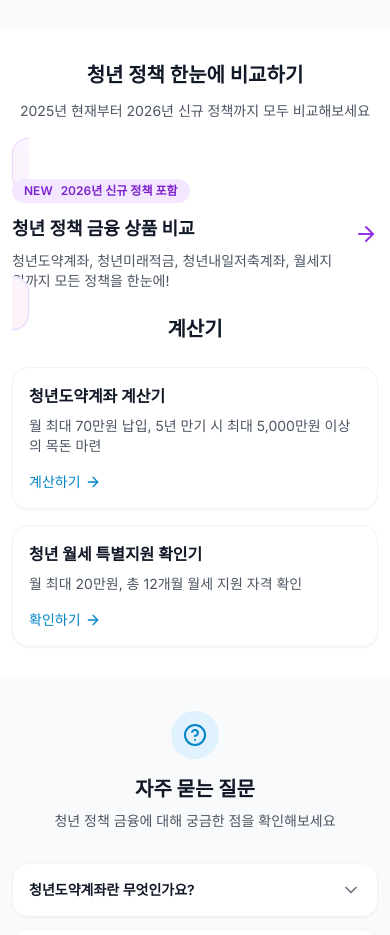
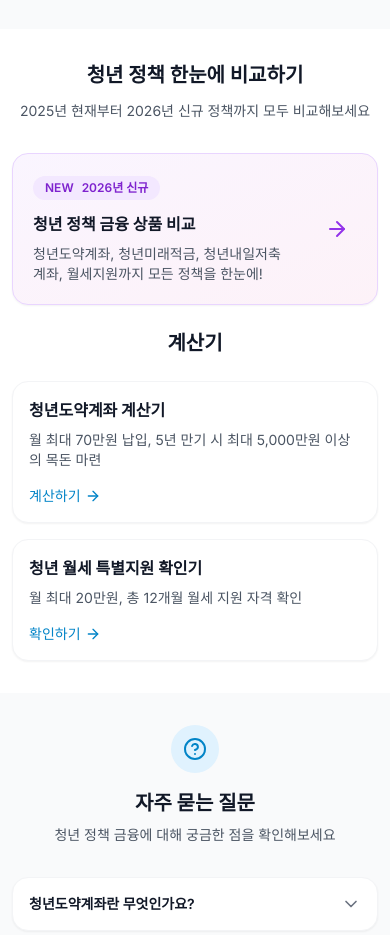
Before and after one commit to fr664731-dot/korean-youth-calculator, a Next.js app: page / in a window 390 px wide. Shown: the part 1280-2215 px from the top of the page. Built offline with nearby package versions, Linux system fonts and the light colour scheme.

Commit message:
fix: 비교 카드 화살표 완전히 보이도록 레이아웃 개선 - 패딩 증가 및 화살표 영역 고정

```diff
--- a/src/app/page.tsx
+++ b/src/app/page.tsx
@@ -57,22 +57,23 @@ export default function Home() {
             <h2 className="text-xl md:text-2xl font-bold text-gray-900 mb-3">청년 정책 한눈에 비교하기</h2>
             <p className="text-gray-600 text-sm md:text-base">2025년 현재부터 2026년 신규 정책까지 모두 비교해보세요</p>
           </div>
-          <Link href="/compare" className="card hover:shadow-xl transition-all group bg-gradient-to-br from-purple-50 to-pink-50 border-purple-200 mb-6">
-            <div className="flex items-center justify-between gap-4">
-              <div className="flex-1 min-w-0">
+          <Link href="/compare" className="block bg-white rounded-2xl shadow-sm border border-purple-200 hover:shadow-xl transition-all group bg-gradient-to-br from-purple-50 to-pink-50 mb-6 p-5 md:p-6">
+            <div className="flex items-center gap-4">
+              <div className="flex-1 min-w-0 pr-2">
                 <div className="inline-flex items-center gap-2 px-3 py-1 bg-purple-100 text-purple-700 rounded-full text-xs font-semibold mb-3">
                   <span>NEW</span>
-                  <span>2026년 신규 정책 포함</span>
+                  <span className="hidden sm:inline">2026년 신규 정책 포함</span>
+                  <span className="sm:hidden">2026년 신규</span>
                 </div>
-                <h3 className="font-bold text-lg md:text-xl text-gray-900 mb-2 group-hover:text-purple-600">
+                <h3 className="font-bold text-base md:text-xl text-gray-900 mb-2 group-hover:text-purple-600">
                   청년 정책 금융 상품 비교
                 </h3>
                 <p className="text-gray-600 text-sm md:text-base">
                   청년도약계좌, 청년미래적금, 청년내일저축계좌, 월세지원까지 모든 정책을 한눈에!
                 </p>
               </div>
-              <div className="flex-shrink-0">
-                <ArrowRight className="w-6 h-6 md:w-8 md:h-8 text-purple-600 group-hover:translate-x-2 transition-transform" />
+              <div className="flex-shrink-0 flex items-center justify-center w-10 h-10 md:w-12 md:h-12">
+                <ArrowRight className="w-6 h-6 md:w-8 md:h-8 text-purple-600 group-hover:translate-x-1 transition-transform" />
               </div>
             </div>
           </Link>
```
